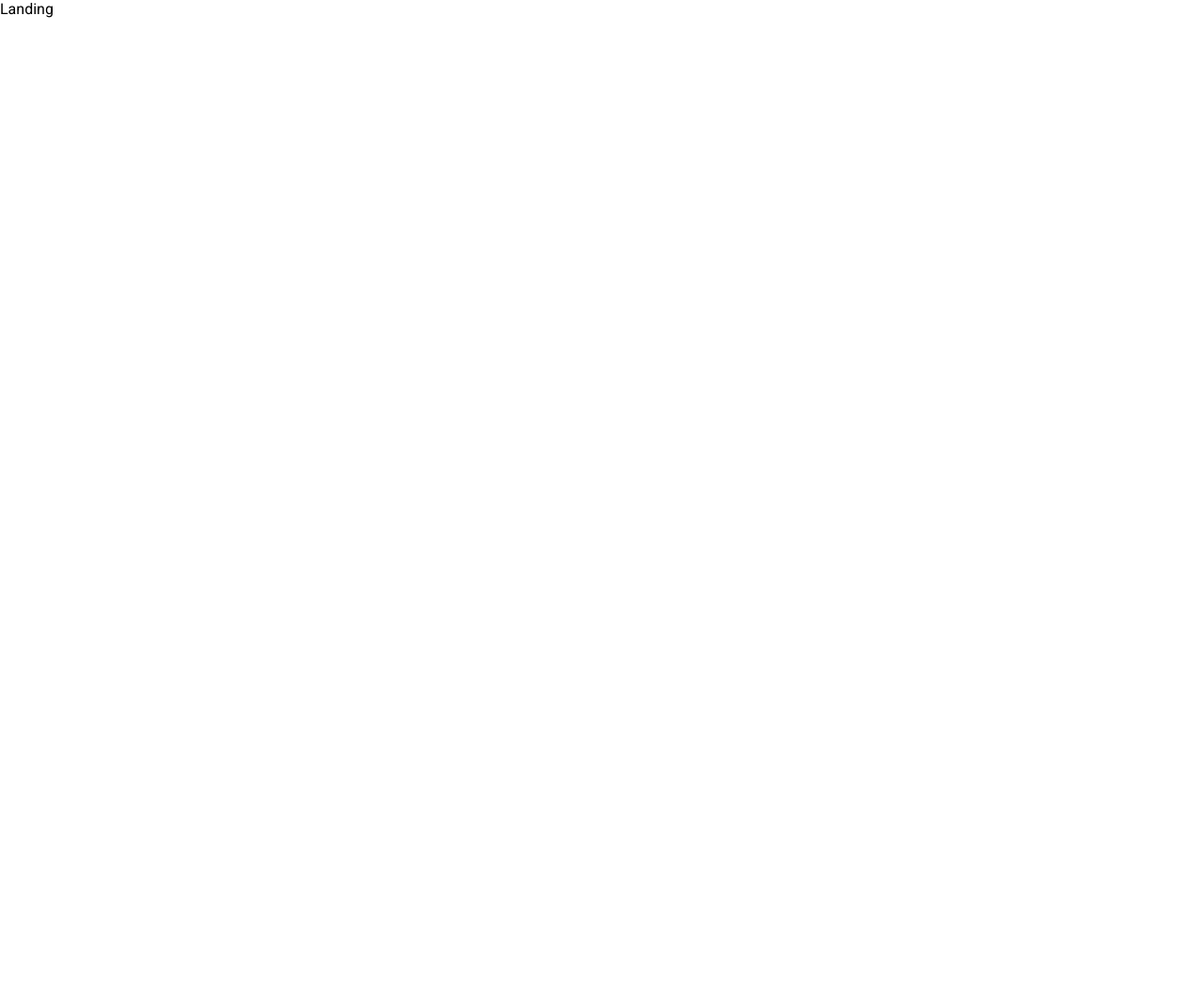
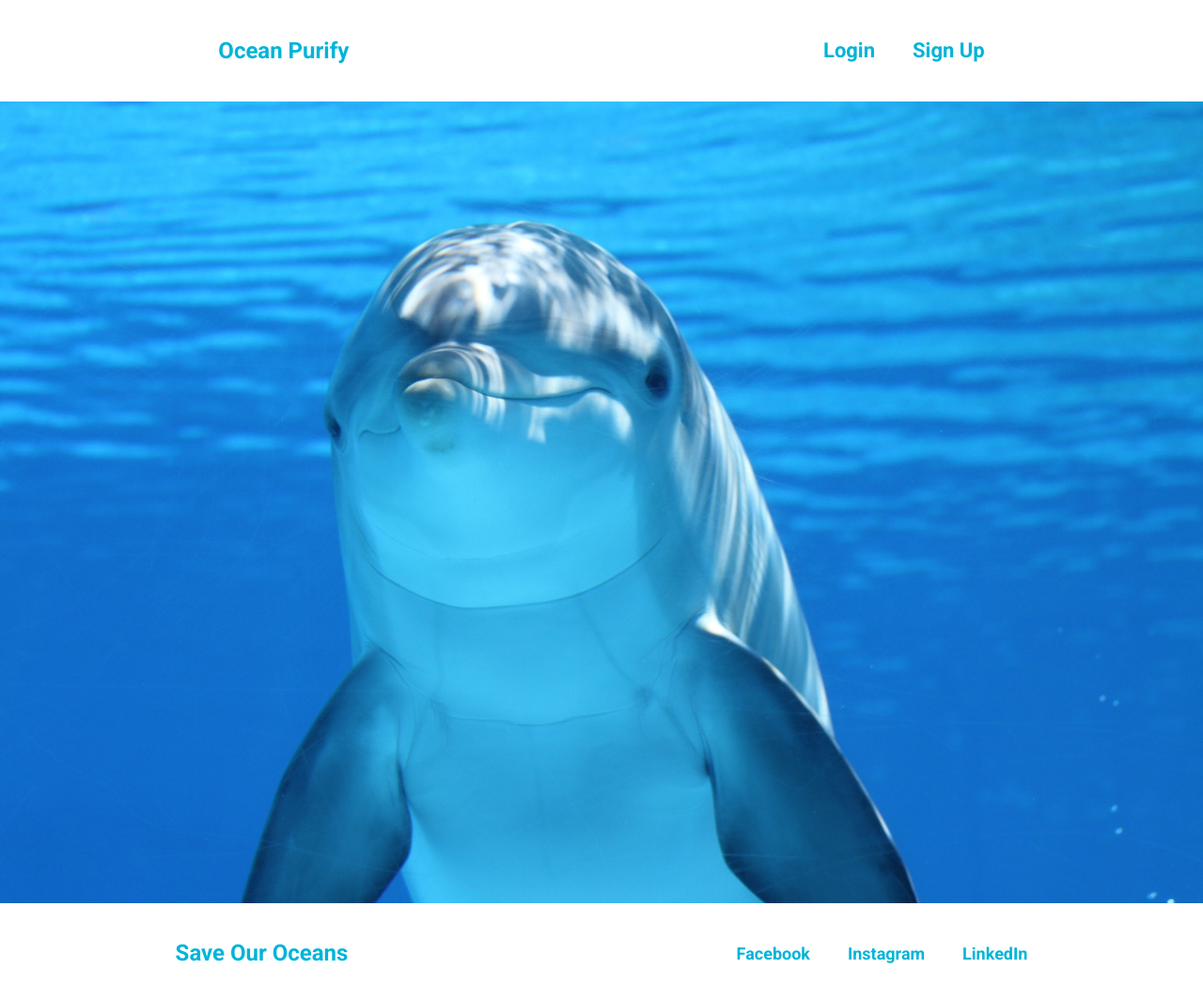
Before and after one commit to iam-saeed/ocean-purify, a React (Create React App) app in the folder client/: page / in a window 1280 px wide. Shown: the top 1064 px of the page at 94% size. Before the commit the page ends 800 px from the top, so only its background shows below. Built offline with nearby package versions, Linux system fonts and the light colour scheme.

Commit message:
all primary features of the app added - including landing page

```diff
--- a/client/src/components/Donate/Donate.jsx
+++ b/client/src/components/Donate/Donate.jsx
@@ -12,7 +12,12 @@ const Donate = () => {
         },
         {
           name:'Ocean Conservancy',
-          url: 'https://donate.oceanconservancy.org/page/92465/donate/1'}
+          url: 'https://donate.oceanconservancy.org/page/92465/donate/1'
+        },
+        {
+          name: 'Oceana',
+          url: 'https://act.oceana.org/page/95375/donate/1?ea.tracking.id=homepage&utm_campaign=general&utm_source=header&utm_medium=website&op=DONATE&_ga=2.256539016.249554360.1646015579-196140682.1645800703'
+        }
     ]
   return (
     <footer id="how_you_can_help">
--- /dev/null
+++ b/client/src/components/Footer/LandingFooter.jsx
@@ -0,0 +1,23 @@
+import React from 'react'
+import { Link } from 'react-router-dom'
+
+const LandingFooter = () => {
+  return (
+    <footer id="footer">
+    <div id="nav_wrapper">
+<nav id="navbar" style={{ backgroundColor:"white" }}>
+  <div id="logo">
+    <h2 href="" style={{ color: '#00B4D8' }}>Save Our Oceans</h2>
+  </div>
+  <ul id="nav_items">
+    <Link style={{ color: '#00B4D8', fontWeight: 'bold' }} id="item" to="/dashboard">Facebook</Link>
+    <Link style={{ color: '#00B4D8', fontWeight: 'bold' }} id="item" to="/profile">Instagram</Link>
+    <Link style={{ color: '#00B4D8', fontWeight: 'bold' }} id="item" to="/">LinkedIn</Link>
+  </ul>
+</nav>
+</div>
+</footer>
+  )
+}
+
+export default LandingFooter
--- /dev/null
+++ b/client/src/components/Navbar/LandingNavbar.jsx
@@ -0,0 +1,20 @@
+import React from 'react'
+import { Link } from 'react-router-dom'
+
+const LandingNavbar = () => {
+  return (
+    <div id="nav_wrapper">
+    <nav id="navbar" style={{ backgroundColor: 'white' }}>
+      <div id="logo">
+        <h1 href="" style={{ color: '#00B4D8' }}>Ocean Purify</h1>
+      </div>
+      <ul id="nav_items">
+        <Link style={{ color: '#00B4D8', fontWeight: 'bold', fontSize: '22px'}} id="item" to="/login">Login</Link>
+        <Link style={{ color: '#00B4D8', fontWeight: 'bold', fontSize: '22px' }} id="item" to="/signup">Sign Up</Link>
+      </ul>
+    </nav>
+  </div>
+  )
+}
+
+export default LandingNavbar
--- a/client/src/components/Organizations/Organizations.jsx
+++ b/client/src/components/Organizations/Organizations.jsx
@@ -12,7 +12,12 @@ const Organizations = () => {
         },
         {
           name:'Ocean Conservancy',
-          url: 'https://oceanconservancy.org/'}
+          url: 'https://oceanconservancy.org/'
+        },
+        {
+          name: 'Oceana',
+          url: 'https://oceana.org/'
+        }
     ]
   return (
     <footer id="how_you_can_help">
--- a/client/src/pages/Dashboard/Dashboard.jsx
+++ b/client/src/pages/Dashboard/Dashboard.jsx
@@ -22,7 +22,7 @@ const Dashboard = (props) => {
     points: 2
   })
 
-  const addTrashInput = (location, trashItem, quantity, points) => {
+  const addTrashInput = (location, trashItem, quantity) => {
     const newInput = { id: "" + nanoid(), location: location, trashItem: trashItem, quantity: parseInt(quantity), points: 2}
     setData([...data, newInput])
   }
@@ -48,8 +48,12 @@ const Dashboard = (props) => {
     e.preventDefault();
     addTrashInput(formValues.location, formValues.trashItem, formValues.quantity, formValues.points)
     setIsOpen(false)
-    console.log(addPoints())
-    console.log(q)
+    setFormValues({
+      location: '',
+      trashItem: '',
+      quantity: '',
+
+    })
   }
 
   const handleClick = () => {
@@ -77,7 +81,6 @@ const Dashboard = (props) => {
           <h2>Log Your Purification</h2>
           </div>
           <div className="logger-btn">
-
           <Button onClick={handleClick} variant="contained" color="primary">Log Here</Button>
           </div>
         </div>
@@ -85,12 +88,10 @@ const Dashboard = (props) => {
       <Modal open={isOpen}>
       <div className="modal-card">
         <div className="modal-header">
-
         </div>
         <div className="modal-body">
           <form onSubmit={handleSubmit}>
             <Grid container alignItems="center"  direction="column">
-
               <Grid item>
                 <TextField
                   id="location-input"
@@ -99,6 +100,7 @@ const Dashboard = (props) => {
                   type="text"
                   value={formValues.location}
                   onChange={handleChange}
+                  required
                 />
               </Grid>
               <Grid item>
@@ -109,6 +111,7 @@ const Dashboard = (props) => {
                   type="text"
                   value={formValues.trashItem}
                   onChange={handleChange}
+                  required
                 />
               </Grid>
               <Grid item>
@@ -119,6 +122,7 @@ const Dashboard = (props) => {
                   type="text"
                   value={formValues.quantity}
                   onChange={handleChange}
+                  required
                 />
               </Grid>
               <br />
--- a/client/src/pages/Landing/Landing.css
+++ b/client/src/pages/Landing/Landing.css
@@ -1 +1,14 @@
-r
+img {
+    width: 100%;
+    object-fit:contain;
+    margin-bottom: -5px;
+}
+.landing-wrapper {
+    display: flex;
+    height: 100vh;
+}
+
+.right {
+    border: 1px solid red;
+    flex: 3;
+}
--- a/client/src/pages/Landing/Landing.jsx
+++ b/client/src/pages/Landing/Landing.jsx
@@ -1,8 +1,27 @@
 import React from 'react'
+import './Landing.css'
+import landing from '../../assets/landing-img.jpg';
+import LandingNavbar from '../../components/Navbar/LandingNavbar'
+import LandingFooter from '../../components/Footer/LandingFooter';
 
 const Landing = () => {
   return (
-    <div>Landing</div>
+    <>
+    <header>
+      <LandingNavbar />
+    </header>
+    <div className="landing_wrapper">
+      <div className="image-wrapper">
+        <div className="image">
+        <img id="landing" src={landing} alt="" />
+        </div>
+      </div>
+
+    </div>
+    <footer>
+      <LandingFooter />
+    </footer>
+    </>
   )
 }
 
--- a/client/src/pages/Login/Login.css
+++ b/client/src/pages/Login/Login.css
@@ -0,0 +1,13 @@
+form {
+    border: 4px solid lightgray;
+    border-radius: 20px;
+    padding: 50px;
+    width: 600px;
+    height: 400px;
+}
+
+.wrapper {
+    display: flex;
+    margin-top: 15vh;
+    justify-content: center;
+}
--- a/client/src/pages/Login/Login.jsx
+++ b/client/src/pages/Login/Login.jsx
@@ -1,5 +1,5 @@
 import React, { useState } from 'react'
-
+import './Login.css';
 import Grid from "@material-ui/core/Grid";
 import TextField from "@material-ui/core/TextField";
 import Button from "@material-ui/core/Button";
@@ -26,6 +26,7 @@ const Login = () => {
   }
 
   return (
+    <div className="wrapper">
     <form onSubmit={handleSubmit}>
       <Grid container alignItems="center" justify="center" direction="column">
         <Grid item>
@@ -61,6 +62,7 @@ const Login = () => {
         </Button>
       </Grid>
     </form>
+    </div>
   )
 }
 
--- a/client/src/pages/Signup/Signup.jsx
+++ b/client/src/pages/Signup/Signup.jsx
@@ -24,6 +24,7 @@ const Signup = () => {
     console.log("submit")
   }
   return (
+    <div className="wrapper">
     <form onSubmit={handleSubmit}>
     <Grid container alignItems="center" justify="center" direction="column">
       <Grid item>
@@ -79,6 +80,7 @@ const Signup = () => {
       </Button>
     </Grid>
   </form>
+  </div>
   )
 }
 
```
Also changed, not shown: client/src/pages/Signup/Signup.css (+13 -0 lines), client/src/assets/landing-img.jpg (added). Lines whose indentation alone changed are shown as unchanged.
